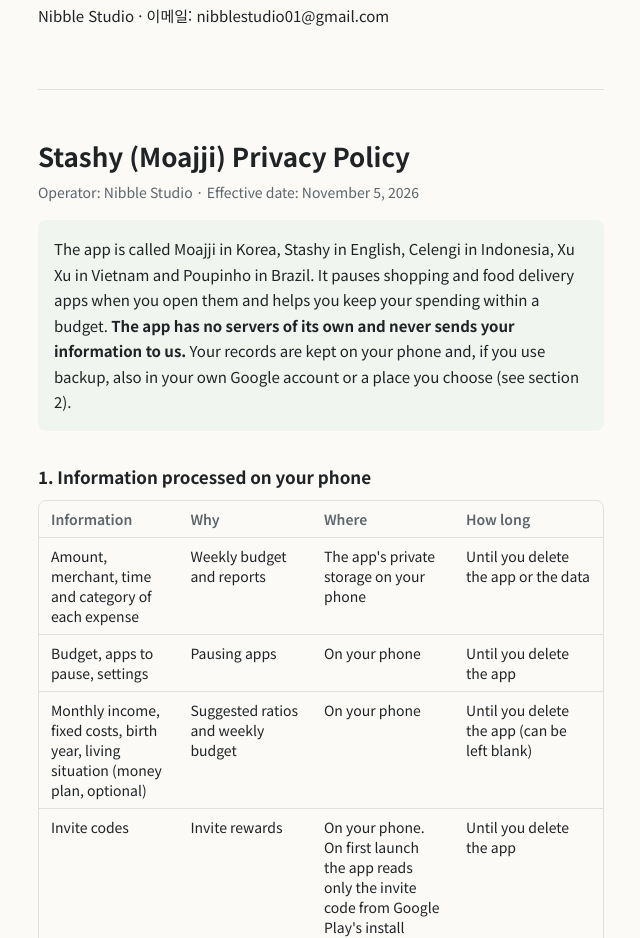
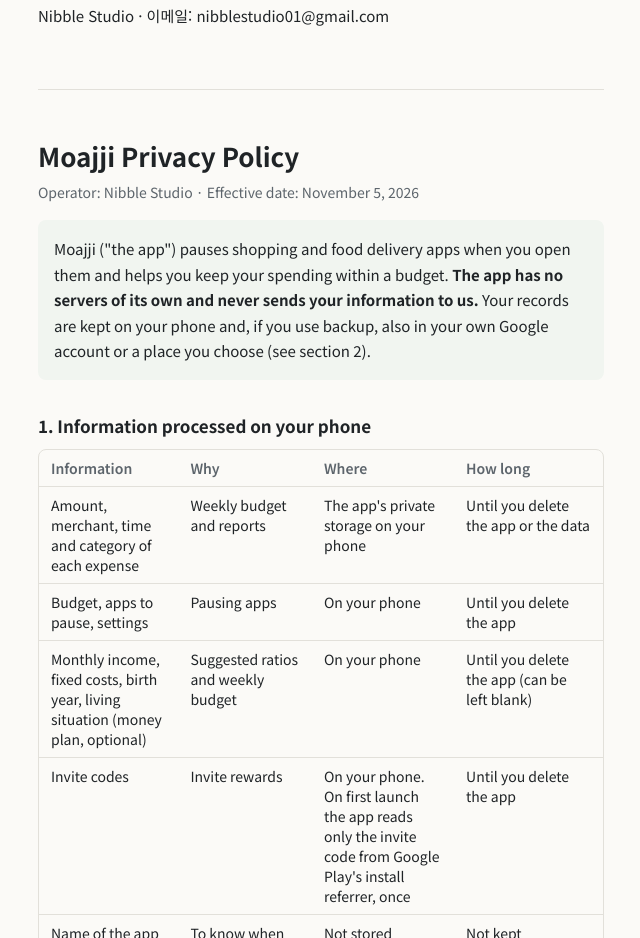
Before and after one commit to junyeoblee0702/moajji-site, a plain HTML site: page privacy/index.html in a window 1280 px wide. Shown: the part 2090-3028 px from the top of the page, without its empty margins (319-959 px from the left). Drawn offline with Linux system fonts and the light colour scheme.

Commit message:
처리방침 영어판: 나라별 옛 앱 이름 지우고 Moajji로 통일
Co-Authored-By: Claude Opus 5.5 <noreply@anthropic.com>

```diff
--- a/privacy/index.html
+++ b/privacy/index.html
@@ -82,9 +82,9 @@ hr { border: 0; border-top: 1px solid var(--line); margin: 0; }
 <hr>
 
 <section id="en" lang="en">
-  <h1>Stashy (Moajji) Privacy Policy</h1>
+  <h1>Moajji Privacy Policy</h1>
   <p class="meta">Operator: Nibble Studio · Effective date: November 5, 2026</p>
-  <p class="lead">The app is called Moajji in Korea, Stashy in English, Celengi in Indonesia, Xu Xu in Vietnam and Poupinho in Brazil. It pauses shopping and food delivery apps when you open them and helps you keep your spending within a budget. <strong>The app has no servers of its own and never sends your information to us.</strong> Your records are kept on your phone and, if you use backup, also in your own Google account or a place you choose (see section 2).</p>
+  <p class="lead">Moajji ("the app") pauses shopping and food delivery apps when you open them and helps you keep your spending within a budget. <strong>The app has no servers of its own and never sends your information to us.</strong> Your records are kept on your phone and, if you use backup, also in your own Google account or a place you choose (see section 2).</p>
 
   <h2>1. Information processed on your phone</h2>
   <div class="table"><table>
```
